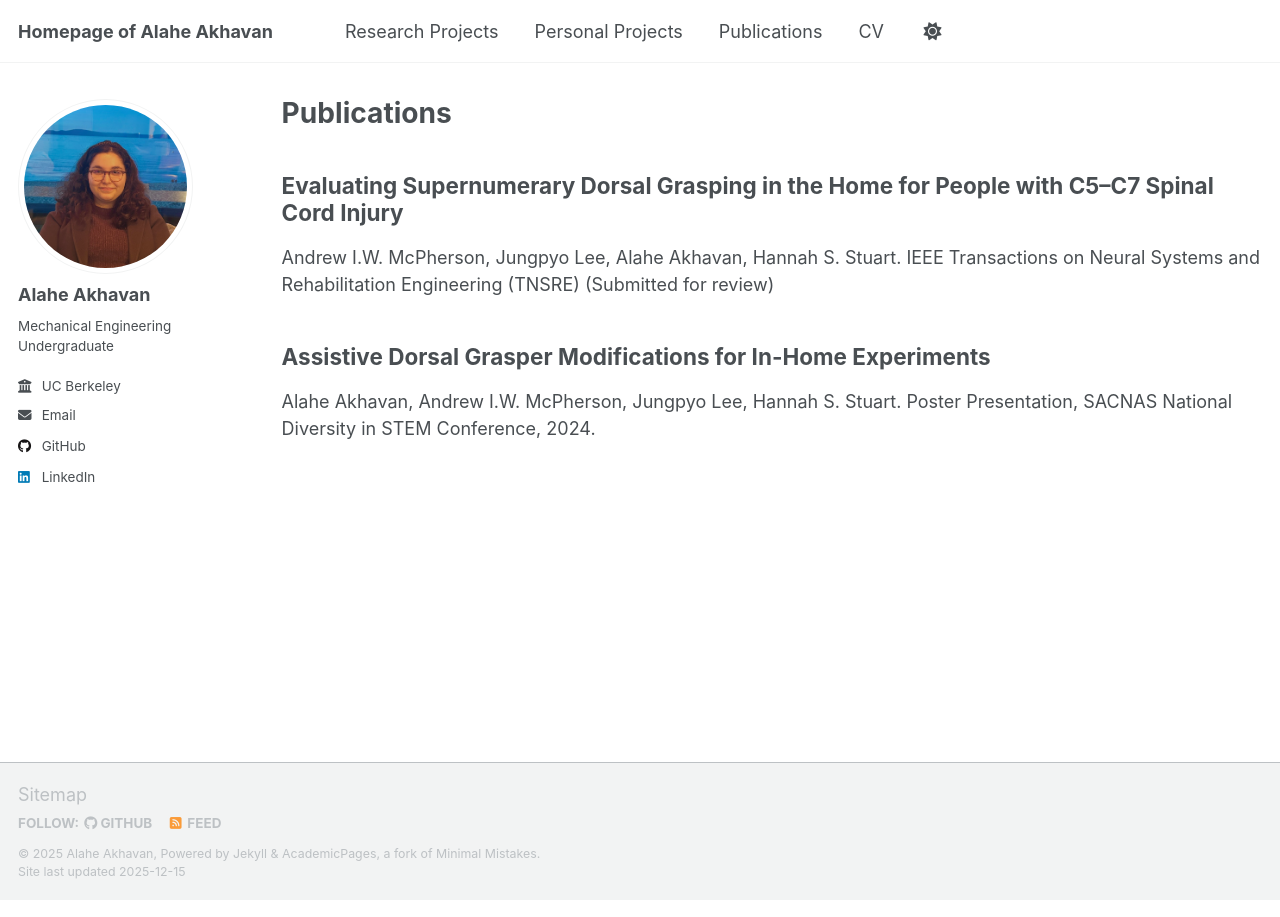
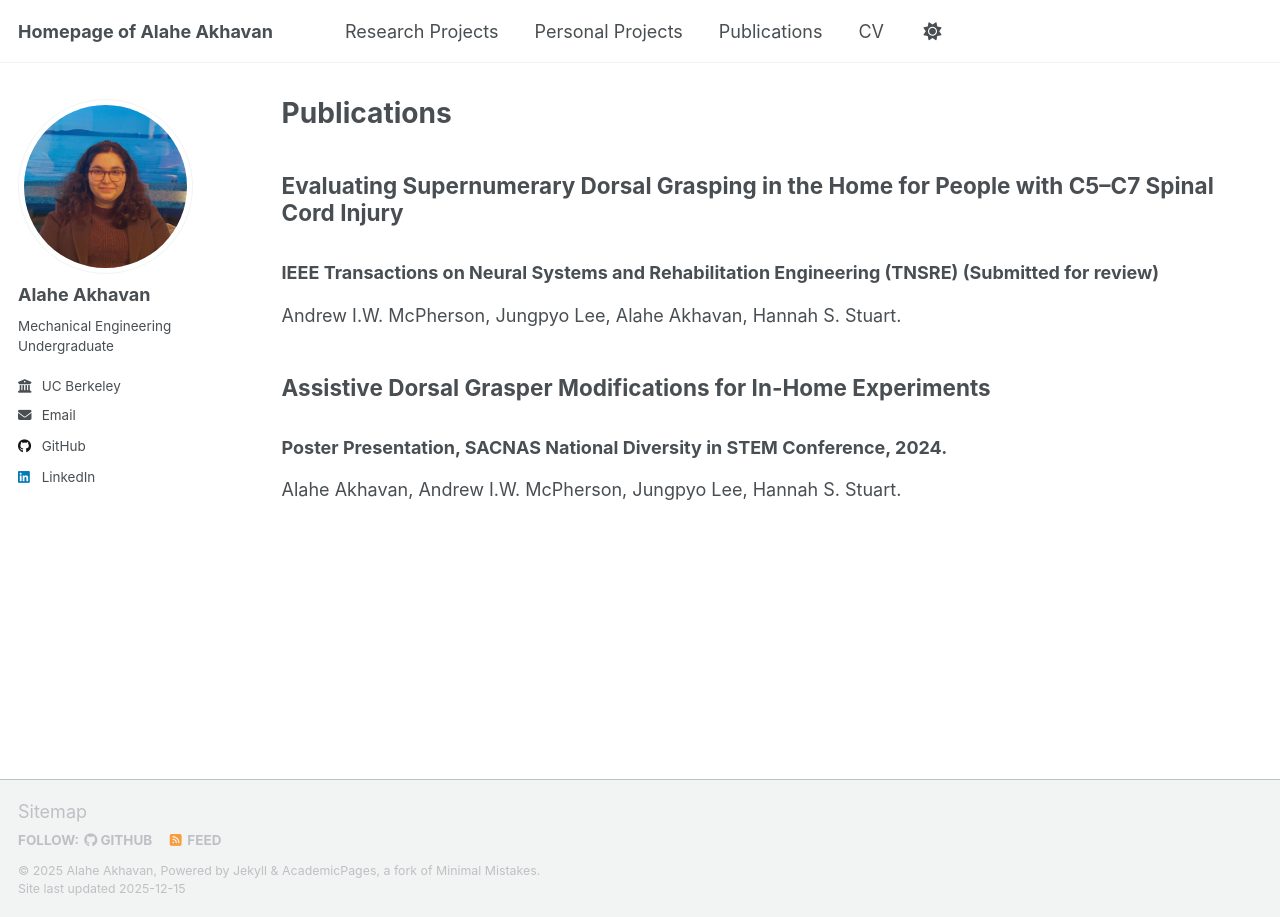
Before and after one commit to Akhavana/akhavana.github.io, a Jekyll site: the page built from _pages/publications.md, in a window 1280 px wide. Built offline with Jekyll 4.4.1, drawn with Linux system fonts in a browser that asks for light colours; a script that is not in the unit is left out.

```diff
--- a/_pages/publications.md
+++ b/_pages/publications.md
@@ -6,10 +6,10 @@ author_profile: true
 ---
 
 ## Evaluating Supernumerary Dorsal Grasping in the Home for People with C5–C7 Spinal Cord Injury
+### IEEE Transactions on Neural Systems and Rehabilitation Engineering (TNSRE) (Submitted for review)
 Andrew I.W. McPherson, Jungpyo Lee, Alahe Akhavan, Hannah S. Stuart.
-IEEE Transactions on Neural Systems and Rehabilitation Engineering (TNSRE) (Submitted for review)
 
 
 ## Assistive Dorsal Grasper Modifications for In-Home Experiments
+### Poster Presentation, SACNAS National Diversity in STEM Conference, 2024.
 Alahe Akhavan, Andrew I.W. McPherson, Jungpyo Lee, Hannah S. Stuart.
-Poster Presentation, SACNAS National Diversity in STEM Conference, 2024.
```
